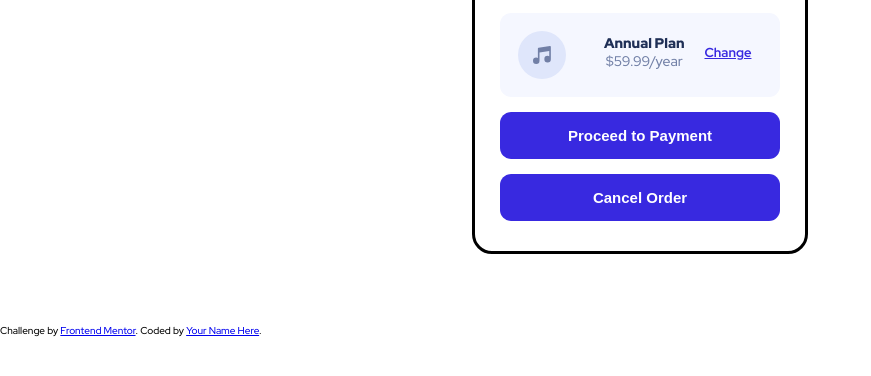
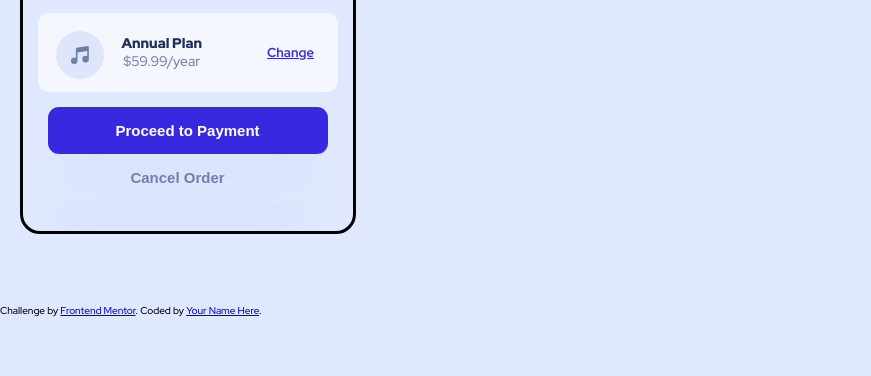
Before and after one commit to Sensei-Kaboto/orderSummary, a plain HTML site: page index.html in a window 1280 px wide. Shown: the part 356-732 px from the top of the page, without its empty margins (0-871 px from the left). Drawn offline with Linux system fonts and the light colour scheme.

Commit message:
working on background

```diff
--- a/style.css
+++ b/style.css
@@ -2,6 +2,7 @@
     /* --------------- Primary colors ------------- */
     --Pale__blue: hsl(225, 100%, 94%);
     --Bright__blue: hsl(245, 75%, 52%);
+    --Active__hover: hsla(245, 83%, 68%, 1);
 
     /* ---------------- Neutral colors ---------------- */
     --Very__pale__blue: hsl(225, 100%, 98%);
@@ -18,6 +19,10 @@
 html{
     box-sizing: border-box;
     font-size: 62.5%;
+    background:
+        url(images/pattern-background-mobile.svg)  no-repeat ,
+        url() var(--Pale__blue) ;
+    width: 375px;
 }
 
 p,
@@ -31,12 +36,6 @@ body{
 
 body{
     font-family: var(--font__family);
-    /* background:
-        url(images/pattern-background-mobile.svg) center no-repeat ,
-        url() var(--Pale__blue) ; */
-
-
-
 
 }
 
@@ -89,15 +88,12 @@ body{
     background-color: var(--Very__pale__blue);
     border-radius: 11px;
     display: flex;
-    gap: 20px;
-
-
 }
 
 .product__price img{
     height: 48px;
     width: 48px;
-    margin: 18px;
+    margin: 18px 18px 0px;
     flex-shrink: 0;
 }
 
@@ -106,6 +102,7 @@ body{
     font-size: 1.4rem;
     font-weight: 900;
     margin-top: 21px;
+    margin-right: 65px;
 
 }
 
@@ -122,9 +119,15 @@ body{
     margin: 31px 0px;
 }
 
+a:hover{
+    color: var(--Active__hover);
+    transition: 0.5s;
+}
+
 button {
     width: 280px;
     background-color: var(--Bright__blue);
+    box-shadow: 0px 40px 40px -20px rgba(13, 48, 189, 0.15);
     border: none;
     padding: 15px;
     color: white;
@@ -133,14 +136,27 @@ button {
     font-weight: 900;
 }
 
+button:hover{
+    background-color: var(--Active__hover);
+    transition: 0.5s;
+}
+
 .button__proceed{
     display: block;
-    margin: 15px 0px;
+    margin: 15px 10px 0px;
 
 }
 
 .button__cancel{
+    background:none;
+    color: var(--Desaturated__blue);
+    margin: 0px;
+}
 
+.button__cancel:hover{
+    color: var(--Dark__blue);
+    background: none;
+    transition: 0.5s;
 }
 
 .attribution{
```
